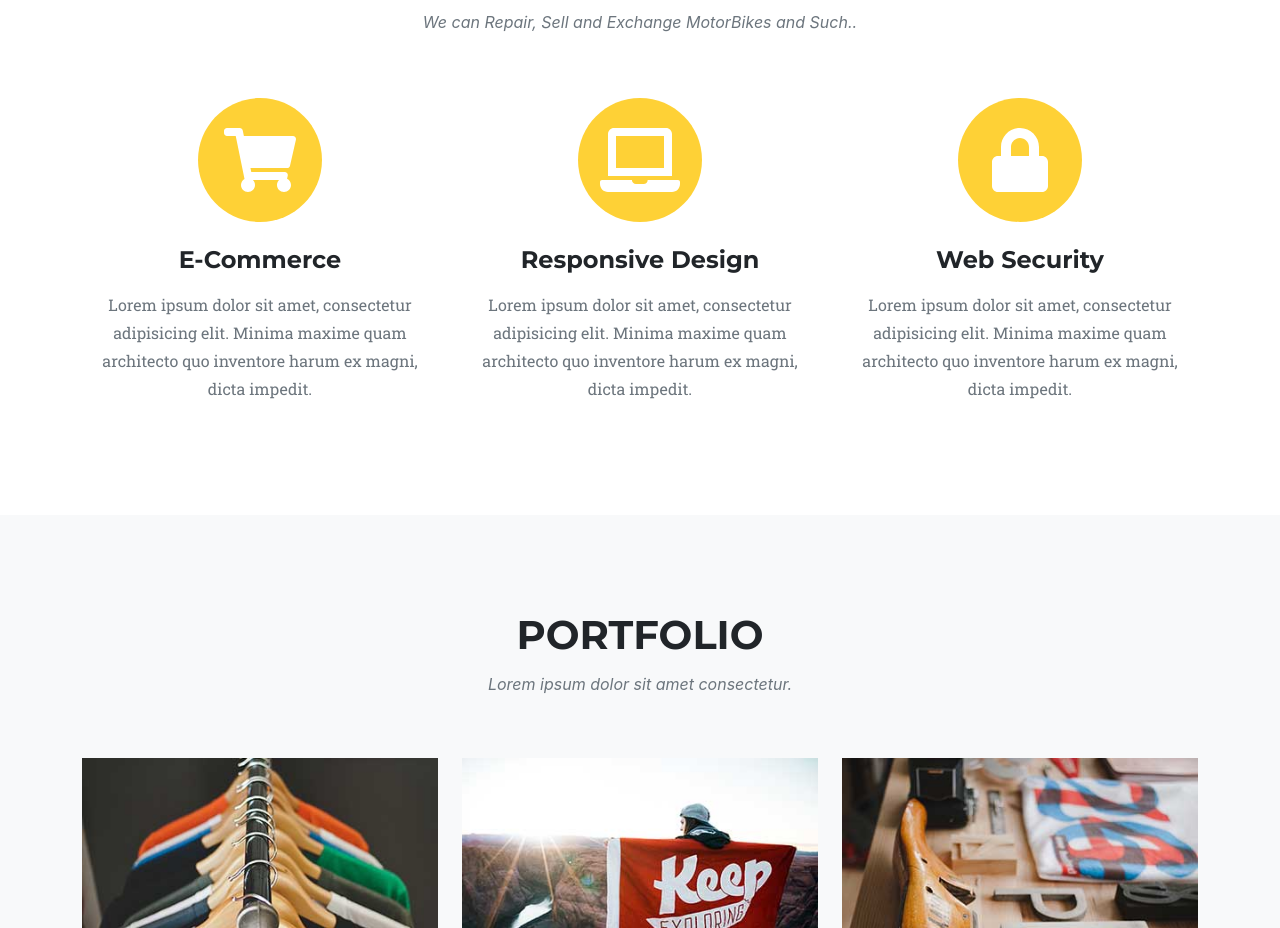
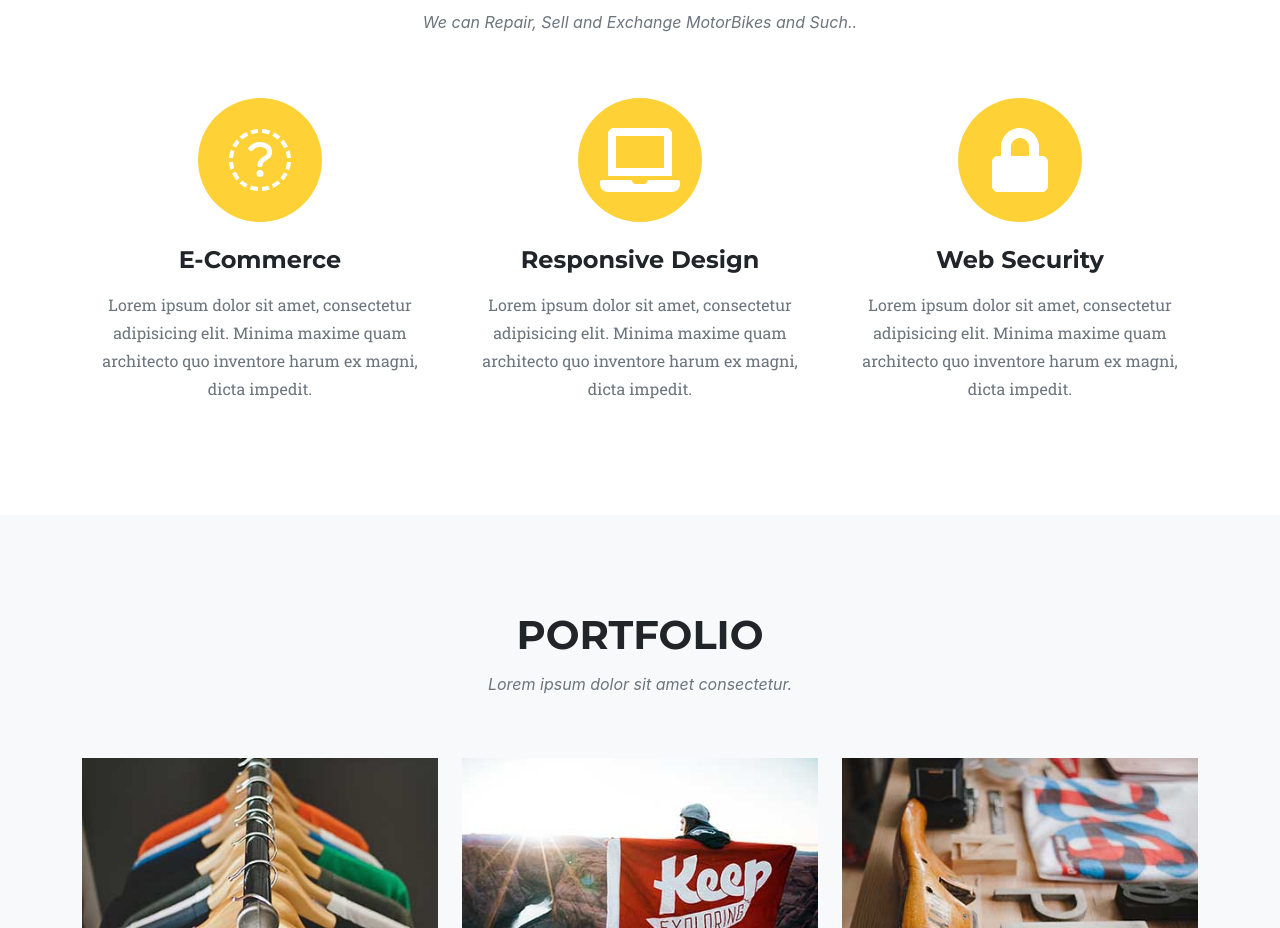
Before and after one commit to smartkid89/Shop, a plain HTML site: page index.html in a window 1280 px wide. Shown: the part 964-1892 px from the top of the page. Drawn offline with nearby package versions, Linux system fonts and the light colour scheme; a web font is replaced by a local one.

Commit message:
Update index.html

```diff
--- a/index.html
+++ b/index.html
@@ -55,7 +55,7 @@
                     <div class="col-md-4">
                         <span class="fa-stack fa-4x">
                             <i class="fas fa-circle fa-stack-2x text-primary"></i>
-                            <i class="fas fa-shopping-cart fa-stack-1x fa-inverse"></i>
+                            <i class="fas fa-gear fa-stack-1x fa-inverse"></i>
                         </span>
                         <h4 class="my-3">E-Commerce</h4>
                         <p class="text-muted">Lorem ipsum dolor sit amet, consectetur adipisicing elit. Minima maxime quam architecto quo inventore harum ex magni, dicta impedit.</p>
```
